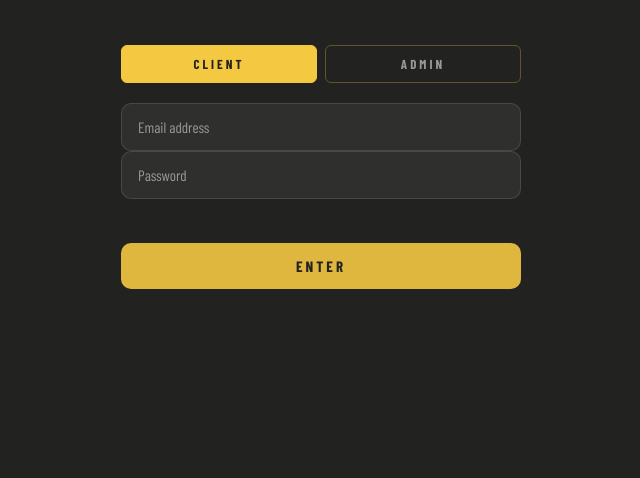
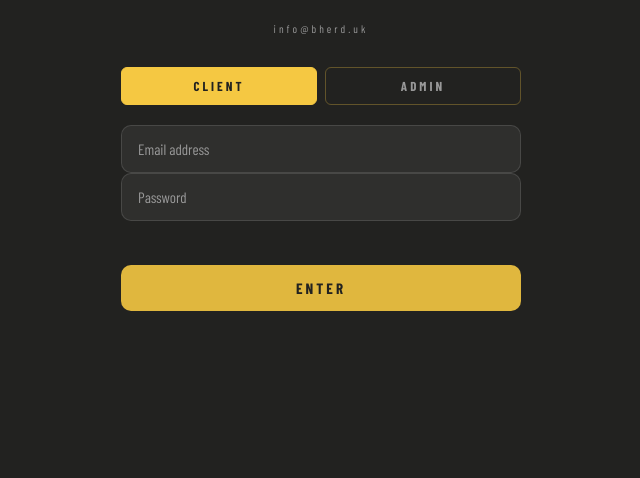
Before and after one commit to rich0410-eng/bherd-website, a plain HTML site: page index.html in a window 1280 px wide. Shown: the part 322-800 px from the top of the page, without its empty margins (319-959 px from the left). Drawn offline with nearby package versions, Linux system fonts and the light colour scheme.

Commit message:
Add contact email link to login screen

```diff
--- a/index.html
+++ b/index.html
@@ -587,6 +587,7 @@
 <div id="login-screen">
   <div class="logo">HERD</div>
   <div class="tagline">DATA DASHBOARD</div>
+  <a href="mailto:info@bherd.uk" style="font-size:11px;letter-spacing:3px;color:#999999;text-decoration:none;margin-bottom:32px;display:block;">info@bherd.uk</a>
 
   <div class="login-box">
     <div class="login-tabs">
```
